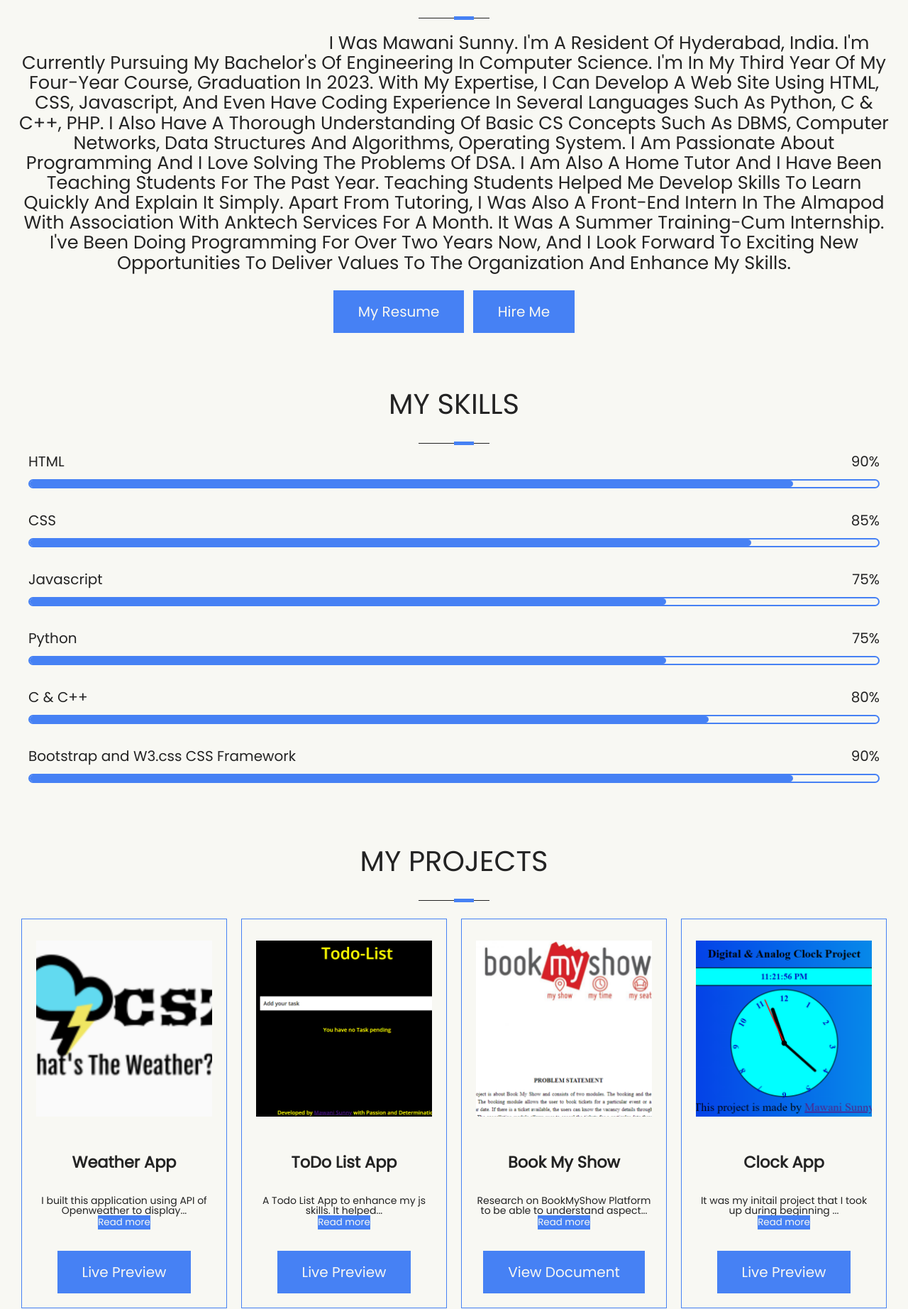
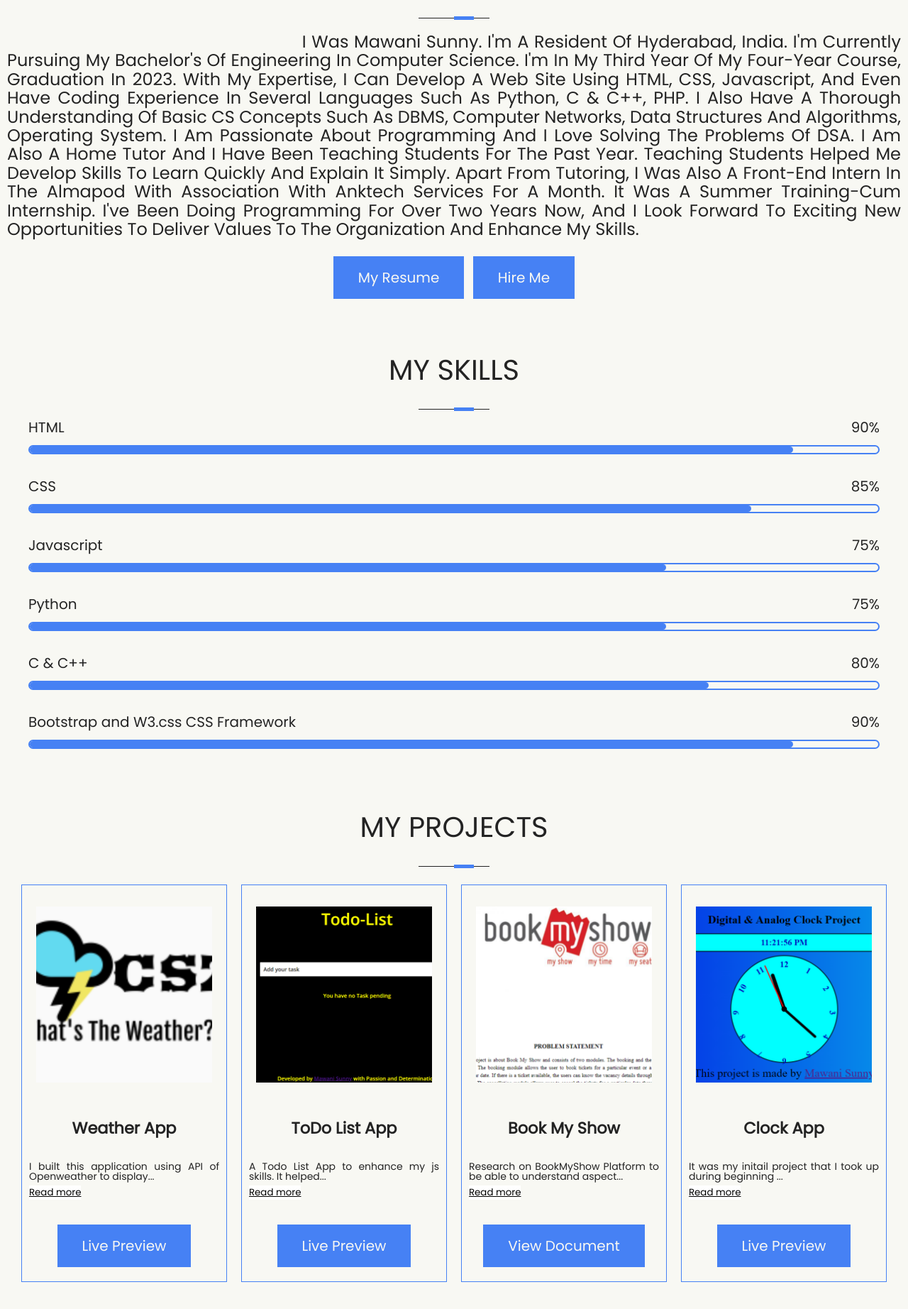
Before and after one commit to SunWeb07/OIBSIP, a plain HTML site: page Level-1.Task-2.Portfolio/index.html in a window 1280 px wide. Shown: the part 630-2474 px from the top of the page at 71% size. Drawn offline with Linux system fonts and the light colour scheme; files whose address does not match are found by name.

Commit message:
Updated project

```diff
--- a/Level-1.Task-2.Portfolio/style.css
+++ b/Level-1.Task-2.Portfolio/style.css
@@ -6,6 +6,7 @@
     box-sizing: border-box;
     font-family: 'Poppins',sans-serif;
 }
+
 html{
   scroll-behavior: smooth;
 }
@@ -227,12 +228,13 @@ h2 em {
 }
 /*about page paragraph styling*/
 #about p{
-  padding: 10px;
+  padding: 10px 0;
   line-height: 1.1;
+text-align:justify;
   text-indent: 33%;
   text-transform: capitalize;
   margin: 5px 0;
-  font-size: 1.6em;
+  font-size: 1.5em;
 }
 /*skill section styling*/
 .skills:not(:last-child){
@@ -343,8 +345,8 @@ padding: 10px;
 .box .desc{
   font-size: 0.875em;
   margin: 10px 0;
-
-  padding: 10px;
+text-align:justify;
+  padding: 10px 0;
   line-height: 1.01;
 
 }
@@ -362,6 +364,16 @@ padding: 10px;
 }
 .demo-btn a:hover{
   color: #4681f4;
+}
+.box .myBtn{
+
+margin:5px 0;
+text-decoration:underline;
+     background-color: #fff !important;
+    color: black;}
+.box .myBtn:hover{
+background-color:#000 !important;
+color:#fff;
 }
 
 /*Contact section styling*/
```
